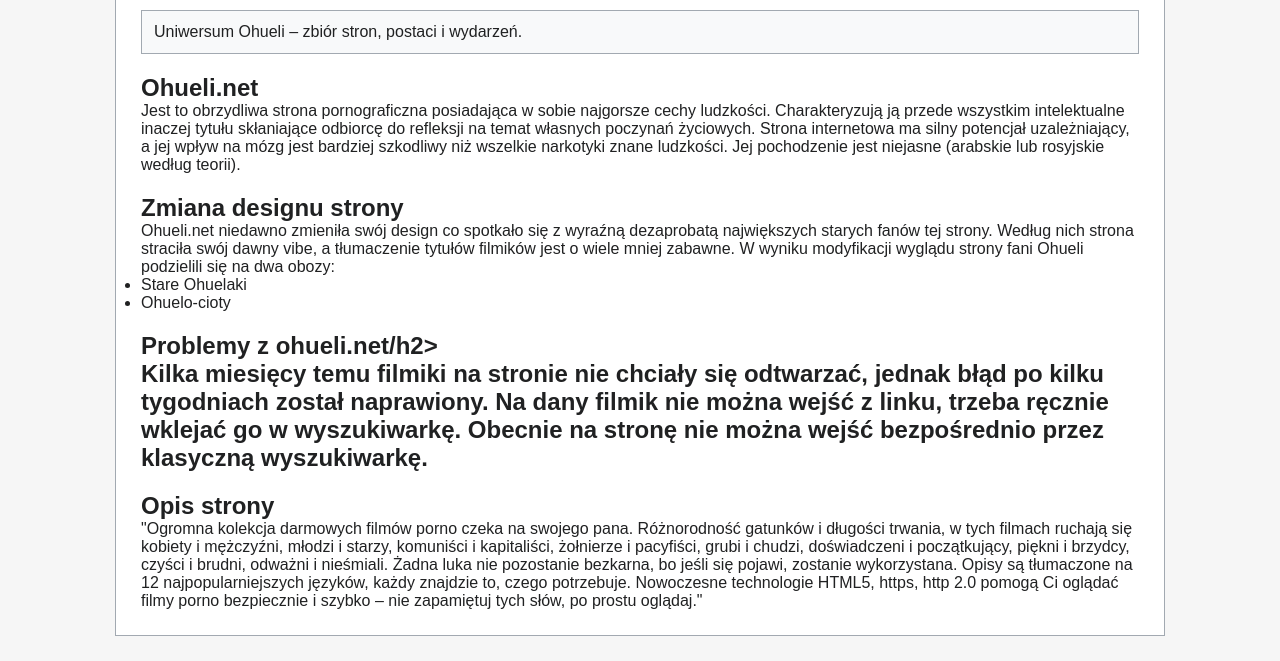
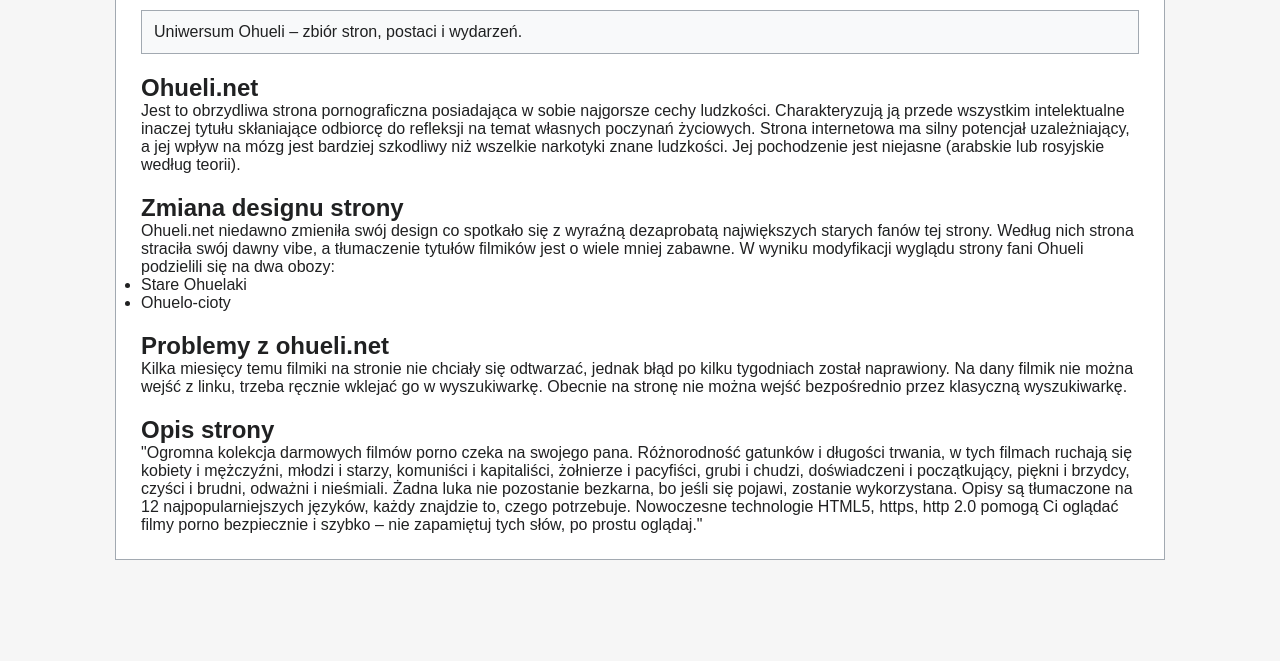
Before and after one commit to kostek1123Q/kostek1123q.github.io, a plain HTML site: page uniwersum-ohueli.html in a window 1280 px wide. Shown: the part 177-838 px from the top of the page. After the commit the page ends 800 px from the top, so only its background shows below. Drawn offline with Linux system fonts and the light colour scheme.

Commit message:
Update uniwersum-ohueli.html

```diff
--- a/uniwersum-ohueli.html
+++ b/uniwersum-ohueli.html
@@ -49,7 +49,7 @@
 <li>Ohuelo-cioty</li>
 </ul>
 
-<h2>Problemy z ohueli.net/h2>
+<h2>Problemy z ohueli.net</h2>
 
 <p>
 Kilka miesięcy temu filmiki na stronie nie chciały się odtwarzać,
```
